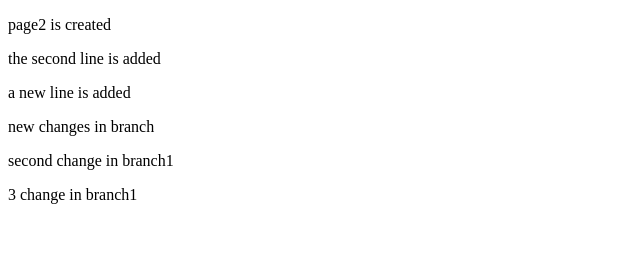
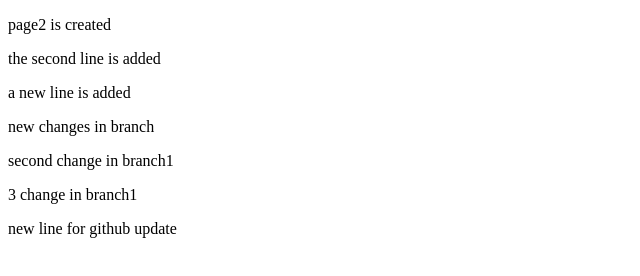
Before and after one commit to reihaneh-b60/project3, a plain HTML site: page page2.html in a window 1280 px wide. Shown: the whole page, without its empty margins (0-640 px from the left). Drawn offline with Linux system fonts and the light colour scheme.

Commit message:
newchange on page2 for git

```diff
--- a/page2.html
+++ b/page2.html
@@ -14,5 +14,6 @@
    <p>second change in branch1
    </p>
    <p>3 change in branch1</p>
+   <p>new line for github update</p>
 </body>
 </html>
```
